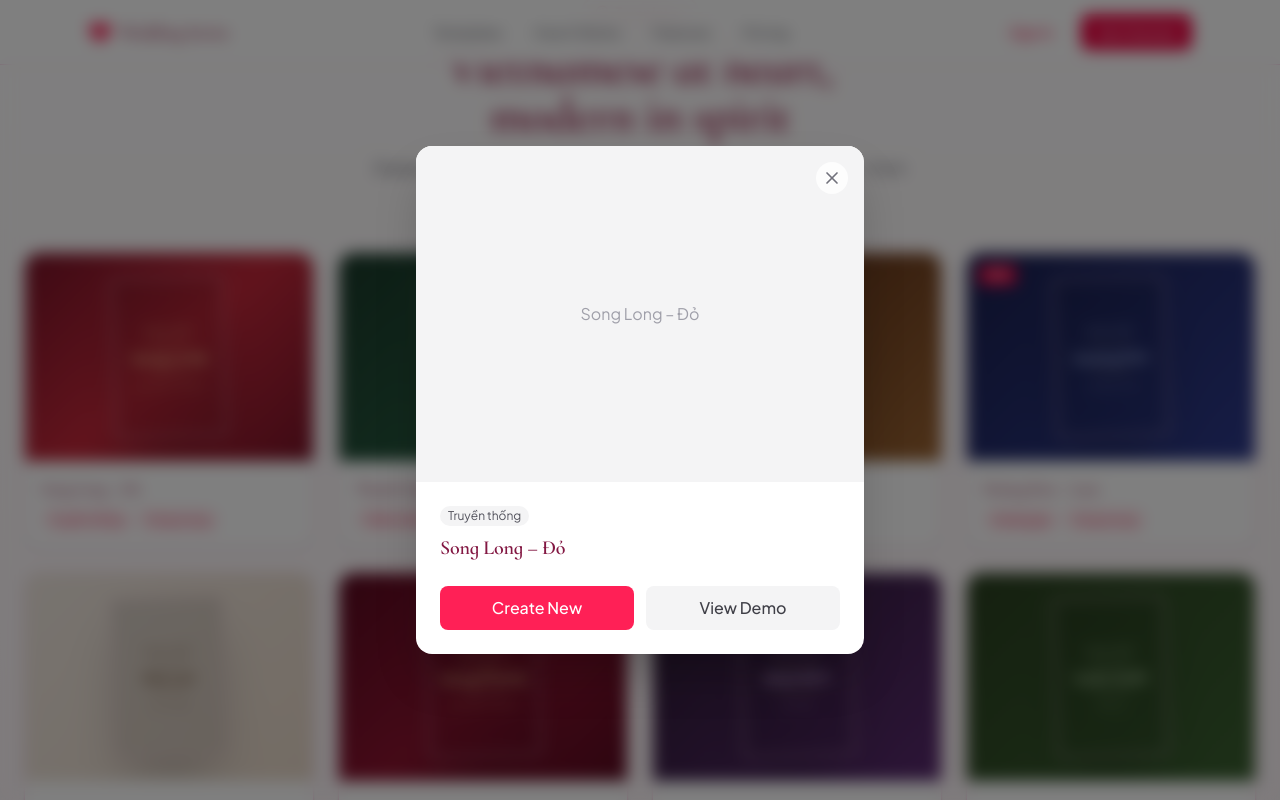
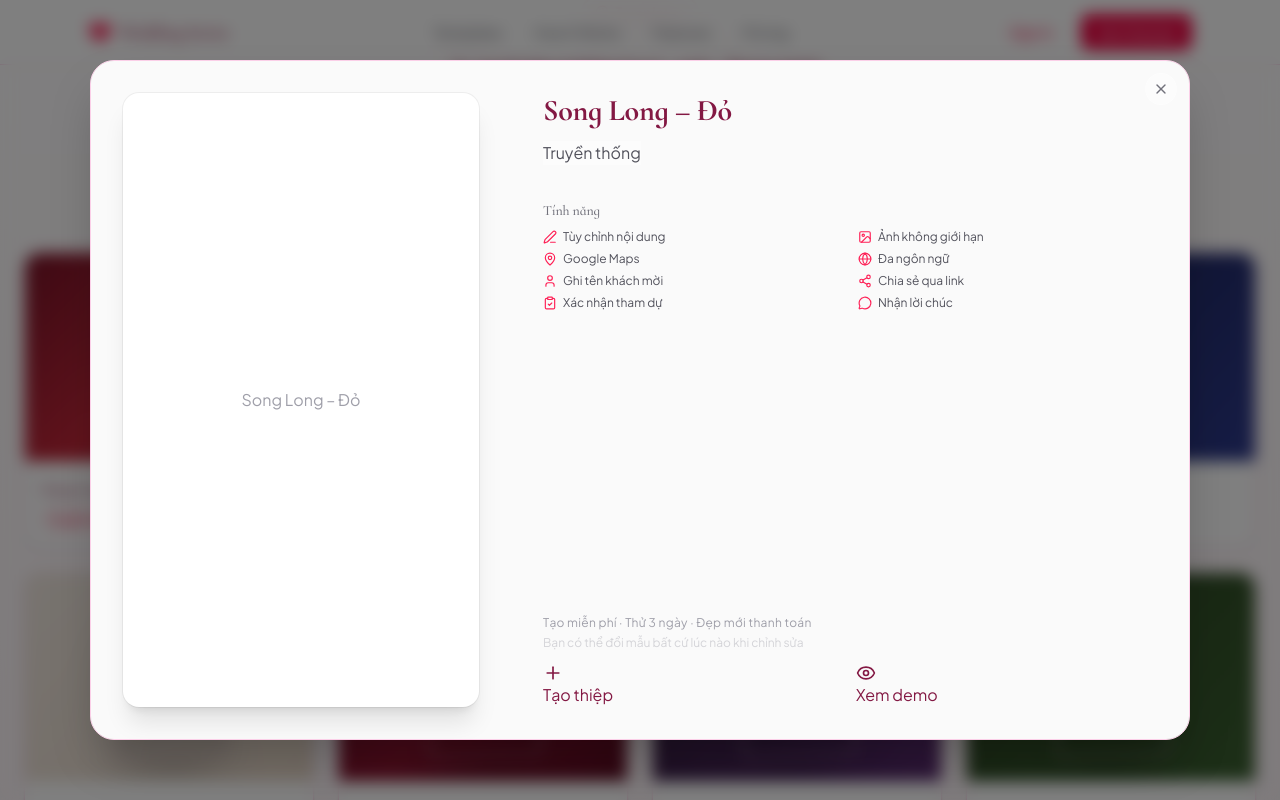
Before and after one commit to dt418/wedding-invitation, a Next.js app: page / in a window 1280 px wide. Both pictures are taken after a click on the element 169 px from the left and 1531 px from the top of the page. Shown: the part 1131-1931 px from the top of the page. Built offline with nearby package versions, Linux system fonts and the light colour scheme.

Commit message:
feat: enhance template modal with detailed info layout

```diff
--- a/src/components/templates/template-action-modal.tsx
+++ b/src/components/templates/template-action-modal.tsx
@@ -3,6 +3,7 @@
 import { useEffect, useCallback } from "react";
 import Link from "next/link";
 import Image from "next/image";
+import { X, Plus, Eye, Edit3, ImageIcon, MapPin, Globe, User, Share2, ClipboardCheck, MessageCircle } from "lucide-react";
 
 type Template = {
   id: string;
@@ -19,6 +20,17 @@ interface TemplateActionModalProps {
   categoryLabel: string;
   onClose: () => void;
 }
+
+const features = [
+  { icon: Edit3, label: "Tùy chỉnh nội dung" },
+  { icon: ImageIcon, label: "Ảnh không giới hạn" },
+  { icon: MapPin, label: "Google Maps" },
+  { icon: Globe, label: "Đa ngôn ngữ" },
+  { icon: User, label: "Ghi tên khách mời" },
+  { icon: Share2, label: "Chia sẻ qua link" },
+  { icon: ClipboardCheck, label: "Xác nhận tham dự" },
+  { icon: MessageCircle, label: "Nhận lời chúc" },
+];
 
 export function TemplateActionModal({
   template,
@@ -53,79 +65,91 @@ export function TemplateActionModal({
     >
       <button
         type="button"
-        className="absolute inset-0 bg-black/50 backdrop-blur-sm"
+        className="absolute inset-0 bg-black/50 backdrop-blur-sm cursor-default"
         onClick={onClose}
         aria-label="Close modal"
       />
 
-      <div className="relative bg-white rounded-2xl shadow-2xl max-w-md w-full overflow-hidden">
+      <div className="relative flex flex-row w-[900px] lg:w-[1000px] xl:w-[1100px] max-w-[90vw] h-[600px] lg:h-[680px] xl:h-[750px] max-h-[85vh] m-auto bg-white/80 backdrop-blur-sm rounded-3xl shadow-2xl overflow-hidden border border-zinc-200/20">
         <button
           onClick={onClose}
-          className="absolute top-4 right-4 z-10 w-8 h-8 flex items-center justify-center rounded-full bg-white/80 hover:bg-white text-zinc-500 hover:text-zinc-700 transition-colors"
+          className="absolute right-3 top-3 z-20 w-8 h-8 flex items-center justify-center rounded-full bg-white/50 hover:bg-white/80 text-zinc-500 hover:text-zinc-700 transition-colors cursor-pointer"
           aria-label="Close modal"
         >
-          <svg
-            xmlns="http://www.w3.org/2000/svg"
-            width="20"
-            height="20"
-            viewBox="0 0 24 24"
-            fill="none"
-            stroke="currentColor"
-            strokeWidth="2"
-            strokeLinecap="round"
-            strokeLinejoin="round"
-          >
-            <line x1="18" y1="6" x2="6" y2="18" />
-            <line x1="6" y1="6" x2="18" y2="18" />
-          </svg>
+          <X className="w-4 h-4" />
         </button>
 
-        <div className="aspect-[4/3] bg-zinc-100">
+        <div className="w-[340px] lg:w-[380px] xl:w-[420px] flex-shrink-0 p-6 lg:p-8 bg-zinc-50 overflow-hidden flex items-center justify-center">
+          <div className="rounded-2xl overflow-hidden bg-white shadow-xl ring-1 ring-black/5 w-full h-full">
+            <div className="relative overflow-hidden w-full h-full">
               {template.thumbnailUrl ? (
                 <Image
                   src={template.thumbnailUrl}
                   alt={template.name}
-              width={640}
-              height={480}
-              className="w-full h-full object-cover"
+                  width={400}
+                  height={812}
+                  className="w-full h-auto object-cover object-top"
                 />
               ) : (
-            <div className="w-full h-full flex items-center justify-center text-zinc-400">
+                <div className="flex w-full h-full items-center justify-center text-zinc-400">
                   {template.name}
                 </div>
               )}
             </div>
+          </div>
+        </div>
 
-        <div className="p-6">
-          <div className="flex items-center gap-2 mb-2">
-            <span className="text-xs bg-zinc-100 text-zinc-600 px-2 py-0.5 rounded-full">
+        <div className="flex flex-col flex-1 min-w-0 bg-zinc-50 overflow-y-auto">
+          <div className="flex-shrink-0 p-6 lg:p-8 pb-4 lg:pb-6">
+            <h2 id="modal-title" className="text-2xl lg:text-3xl font-bold mb-2 pr-8">
+              {template.name}
+            </h2>
+            <p className="text-base lg:text-lg text-zinc-500">{template.description}</p>
+            <div className="flex flex-wrap gap-1.5 mt-3">
+              <span className="badge badge-sm bg-white/50 border-zinc-200/30 text-zinc-600">
                 {categoryLabel}
               </span>
               {template.isPremium && (
-              <span className="text-xs bg-amber-100 text-amber-700 px-2 py-0.5 rounded-full">
+                <span className="badge badge-sm bg-amber-100 text-amber-700 border-amber-200/30">
                   Premium
                 </span>
               )}
             </div>
+          </div>
 
-          <h2 id="modal-title" className="text-xl font-semibold mb-2">
-            {template.name}
-          </h2>
-          <p className="text-zinc-500 mb-6">{template.description}</p>
+          <div className="px-6 lg:px-8 py-3">
+            <h3 className="text-sm font-medium text-zinc-500 mb-2">Tính năng</h3>
+            <ul className="grid grid-cols-2 gap-x-4 gap-y-1.5">
+              {features.map((feature) => (
+                <li key={feature.label} className="flex items-center gap-1.5 text-xs text-zinc-600">
+                  <feature.icon className="w-3.5 h-3.5 text-rose-500 flex-shrink-0" />
+                  <span>{feature.label}</span>
+                </li>
+              ))}
+            </ul>
+          </div>
 
+          <div className="flex-1" />
+
+          <div className="flex-shrink-0 px-6 lg:px-8 pb-6 lg:pb-8">
+            <p className="text-xs text-zinc-400 tracking-wide mb-1">Tạo miễn phí · Thử 3 ngày · Đẹp mới thanh toán</p>
+            <p className="text-xs text-zinc-300 mb-3">Bạn có thể đổi mẫu bất cứ lúc nào khi chỉnh sửa</p>
             <div className="flex gap-3">
               <Link
                 href={`/events/new?templateId=${template.id}`}
-              className="flex-1 px-4 py-2.5 bg-rose-500 text-white text-center font-medium rounded-lg hover:bg-rose-600 transition-colors"
+                className="btn btn-primary rounded-xl flex-1 gap-2"
               >
-              Create New
+                <Plus className="w-5 h-5" />
+                Tạo thiệp
               </Link>
               <Link
                 href={`/invite/${template.slug}/demo`}
-              className="flex-1 px-4 py-2.5 bg-zinc-100 text-zinc-700 text-center font-medium rounded-lg hover:bg-zinc-200 transition-colors"
+                className="btn btn-outline rounded-xl flex-1 gap-2"
               >
-              View Demo
+                <Eye className="w-5 h-5" />
+                Xem demo
               </Link>
+            </div>
           </div>
         </div>
       </div>
```
Lines whose indentation alone changed are shown as unchanged.
